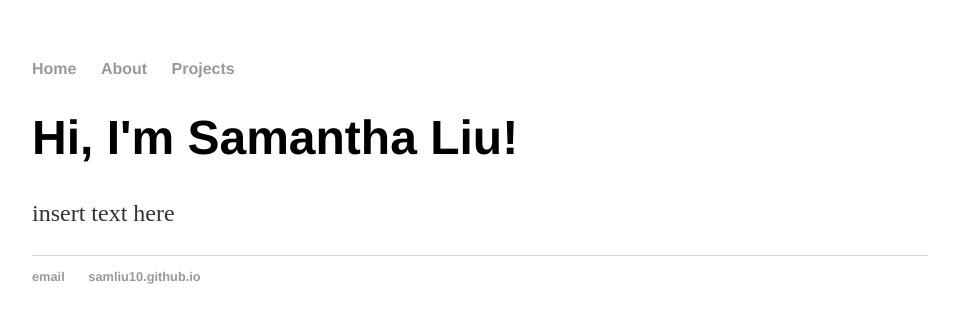
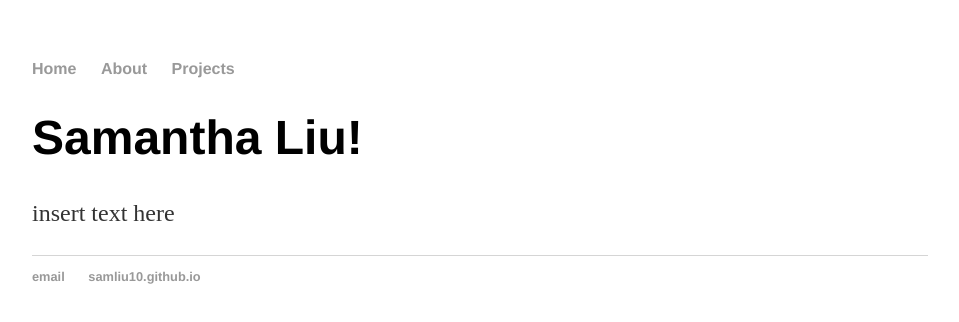
Before and after one commit to samliu10/samliu10.github.io, a plain HTML site: page index.html in a window 1280 px wide. Shown: the whole page, without its empty margins (160-1119 px from the left). Drawn offline with Linux system fonts and the light colour scheme.

Commit message:
Update index.html

```diff
--- a/index.html
+++ b/index.html
@@ -14,7 +14,7 @@
 		</nav>
 		<div class="container">
     		<div class="blurb">
-        		<h1>Hi, I'm Samantha Liu!</h1>
+        		<h1>Samantha Liu!</h1>
 				<p>insert text here </p>
     		</div><!-- /.blurb -->
 		</div><!-- /.container -->
```
